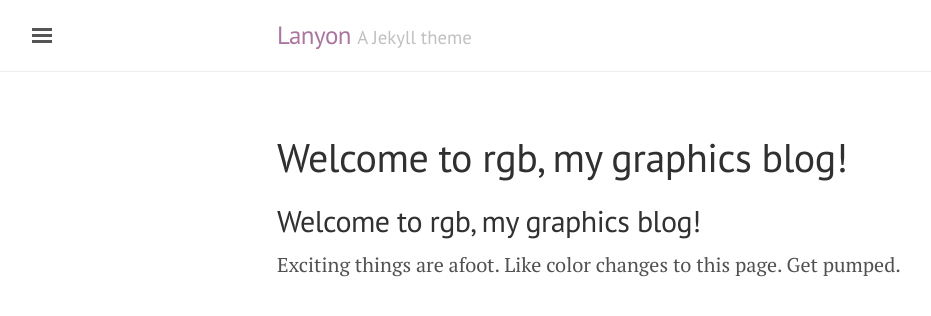
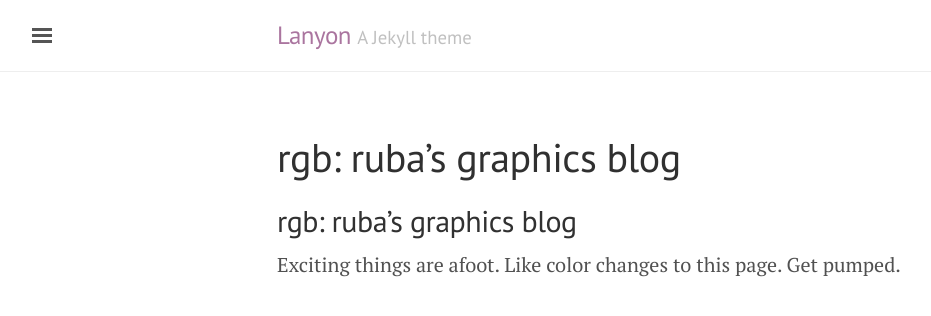
Before and after one commit to rubacalypse/rgb, a Jekyll site: the page built from index.md, in a window 1280 px wide. Shown: the top 316 px of the page, without its empty margins (3-934 px from the left). Built offline with Jekyll 4.4.1, drawn with Linux system fonts in a browser that asks for light colours; our own code applies the rules of GitHub Pages for plain Markdown files; the list of posts is cut into pages by our own code.

Commit message:
modify title

```diff
--- a/index.md
+++ b/index.md
@@ -1,3 +1,3 @@
-## Welcome to rgb, my graphics blog!
+## rgb: ruba's graphics blog
 
 Exciting things are afoot. Like color changes to this page. Get pumped.
```
